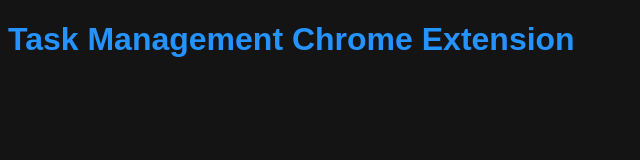
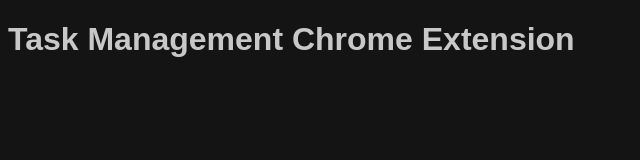
Before and after one commit to chingu-voyage4/Geckos-Team-16, a browser extension: page index.html in a window 1280 px wide. Shown: the whole page, without its empty margins (0-640 px from the left). Drawn offline with Linux system fonts and the light colour scheme.

Commit message:
Change font color for body element

```diff
--- a/assets/css/popup.css
+++ b/assets/css/popup.css
@@ -1,5 +1,5 @@
 body{
   font-family: arial;
   background-color: rgb(20,20,20);
-  color: rgb(36,146,255);
+  color: rgb(200,200,200);
 }
--- a/assets/css/styles.css
+++ b/assets/css/styles.css
@@ -1,5 +1,5 @@
 body{
   font-family: arial;
   background-color: rgb(20,20,20);
-  color: rgb(36,146,255);
+  color: rgb(200,200,200);
 }
```
